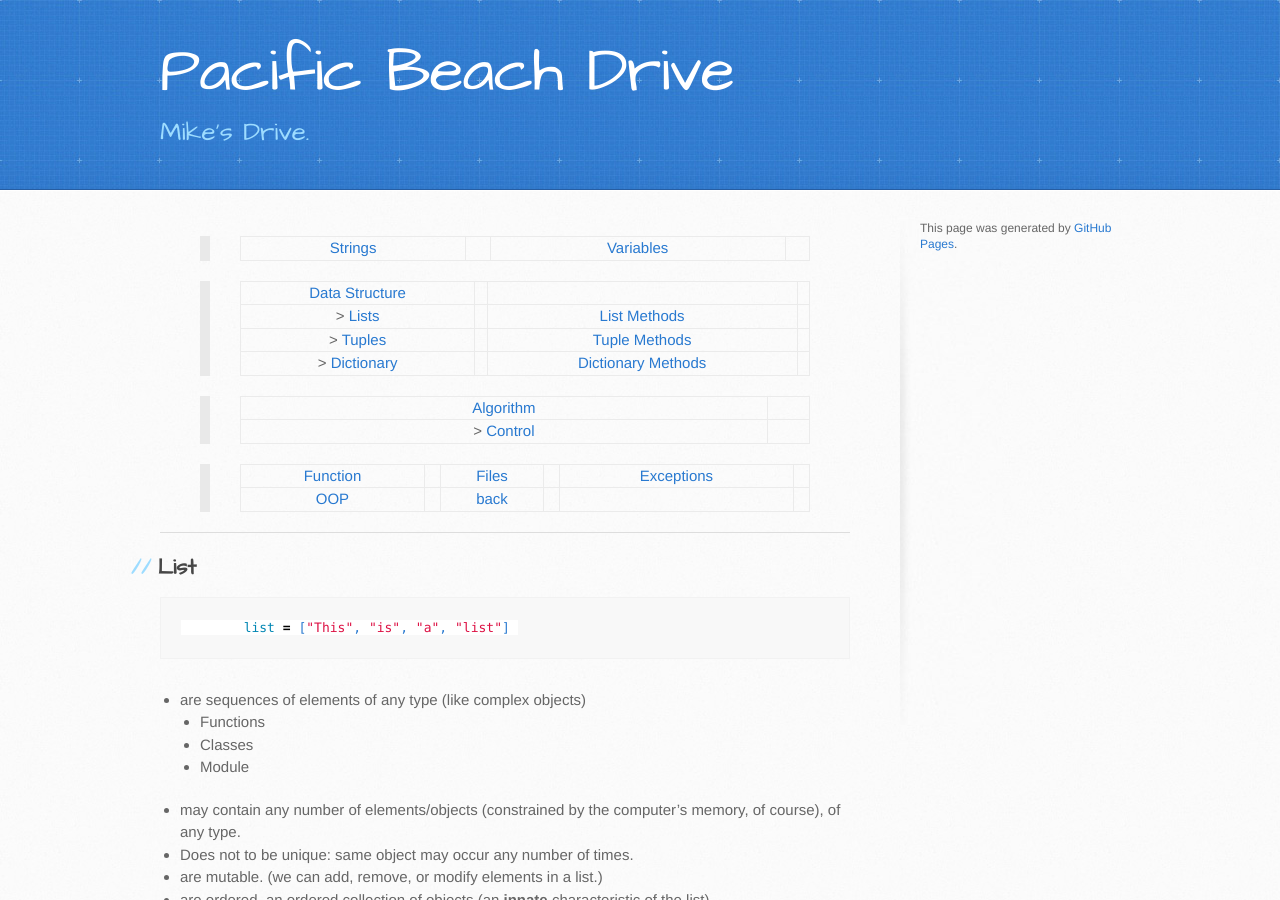
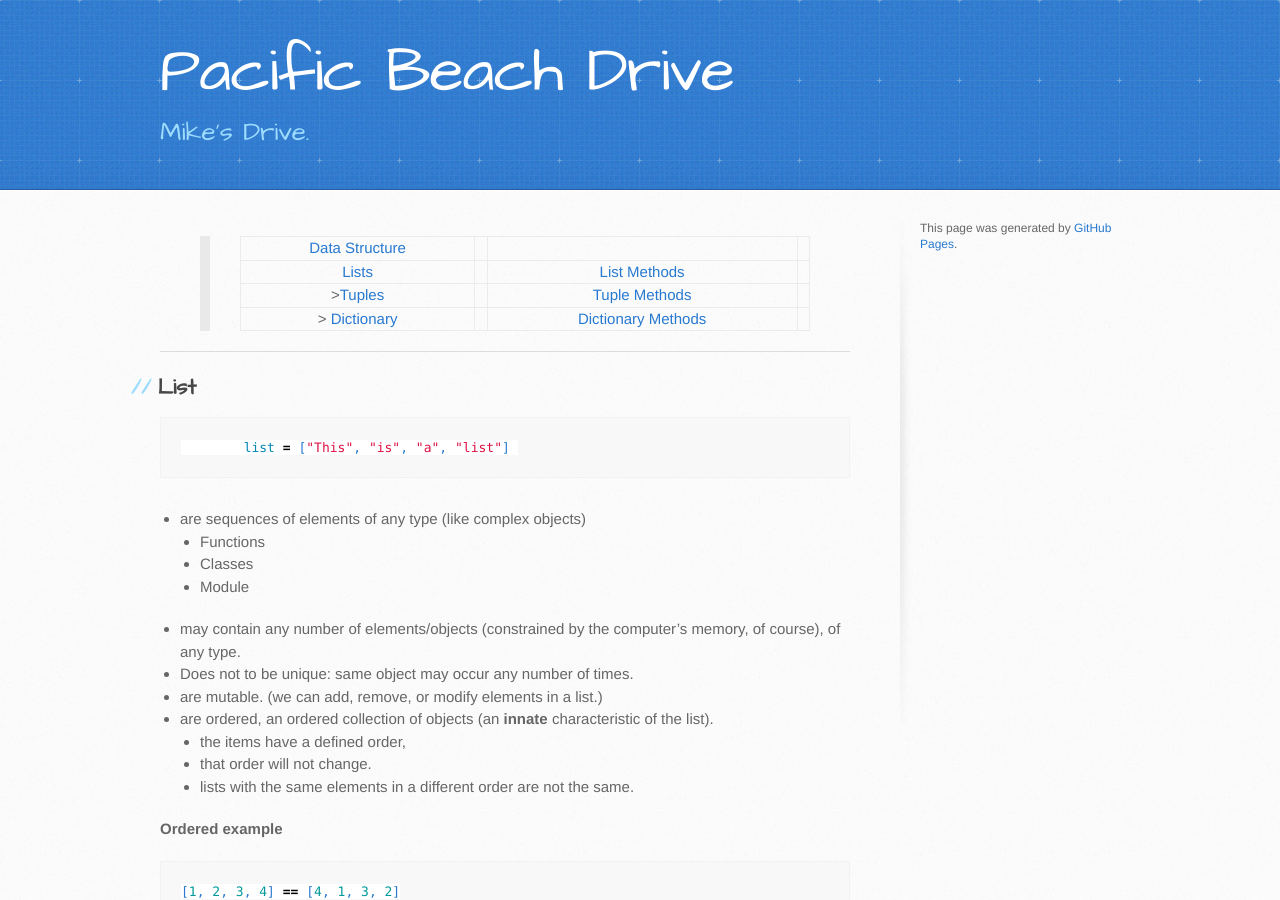
Before and after one commit to trumpfheller/trumpfheller.github.io, a Jekyll site: the page built from python/lists.md, in a window 1280 px wide and 900 px high. Built offline with Jekyll 4.4.1, drawn with Linux system fonts in a browser that asks for light colours.

Commit message:
Update lists.md

```diff
--- a/python/lists.md
+++ b/python/lists.md
@@ -2,18 +2,12 @@
 title: Lists
 layout: default
 ---
-> [Strings](./strings.html) || [Variables](./variables.html) ||
 
 > [Data Structure](./datastructure.html) ||
-> > [Lists](./lists.html) || [List Methods](./listmethods.html) ||
-> > [Tuples](./tuples.html) || [Tuple Methods](./tuplemethods.html) ||
+> [Lists](./lists.html) || [List Methods](./listmethods.html) ||
+> >[Tuples](./tuples.html) || [Tuple Methods](./tuplemethods.html) ||
 > > [Dictionary](./dictionary.html) ||[Dictionary Methods](./dictionarymethods.html) ||
 
-> [Algorithm](./algorithms.html) ||
-> > [Control](./control.html) ||
-
-> [Function](./function.html)|| [Files](./files.html) || [Exceptions](./exceptions.html) ||
-> [OOP](./oop.html) || [back](./)
 
 ***
 
```
